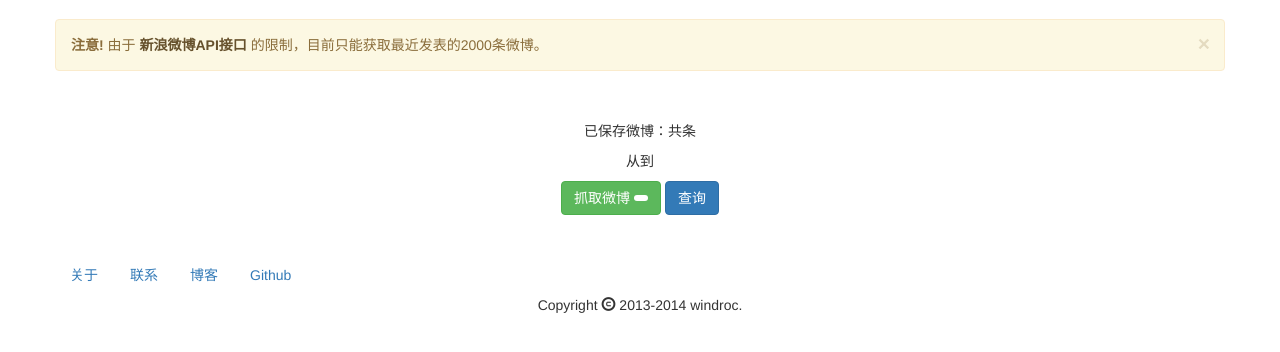
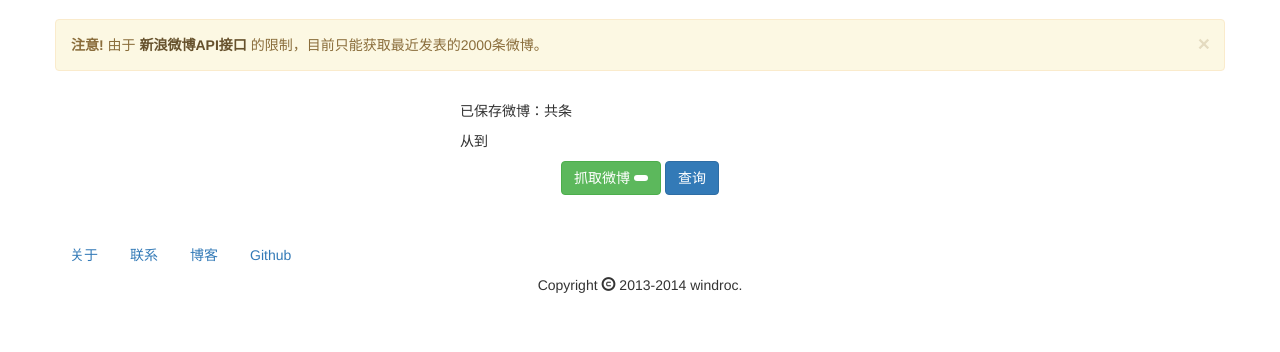
Before and after one commit to perillaroc/weibo-analytics, a Flask app: template myapp/templates/update.html in a window 1280 px wide. Shown: the part 51-403 px from the top of the page. Run offline with Flask 2, Linux system fonts and the light colour scheme; the template is opened without the code that fills it, so the values that code supplies are empty; parts of the project's set-up code (start-up, migrations or seed data) failed here and were passed over; some libraries are stand-ins or nearby versions.

Commit message:
Change update page

```diff
--- a/myapp/templates/update.html
+++ b/myapp/templates/update.html
@@ -16,14 +16,16 @@
                     的限制，目前只能获取最近发表的2000条微博。
                 </div>
             </div>
-            <div class="row text-center">
+            <div class="row">
+                <div class="col-md-4 text-center">
                     <img src="{{ user.info['avatar_large'] }}" alt="{{ user.info['screen_name'] }}"/>
+                </div>
+                <div class="col-md-8">
                     <p>{{ user.info['screen_name'] }} {{ user.info['location'] }}</p>
                     <p class="description">{{ user.info['description'] }}</p>
-            </div>
-            <div class="row text-center">
-                <p>已保存微博：共{{ page_info.total_count_in_database }}条</p>
-                <p>从{{ page_info.oldest_date }}到{{ page_info.latest_date }}</p>
+                    <p>已保存微博：共{{ page_info.total_count_in_database }}条</p>
+                    <p>从{{ page_info.oldest_date }}到{{ page_info.latest_date }}</p>
+                </div>
             </div>
         </div>
     </section>
```
